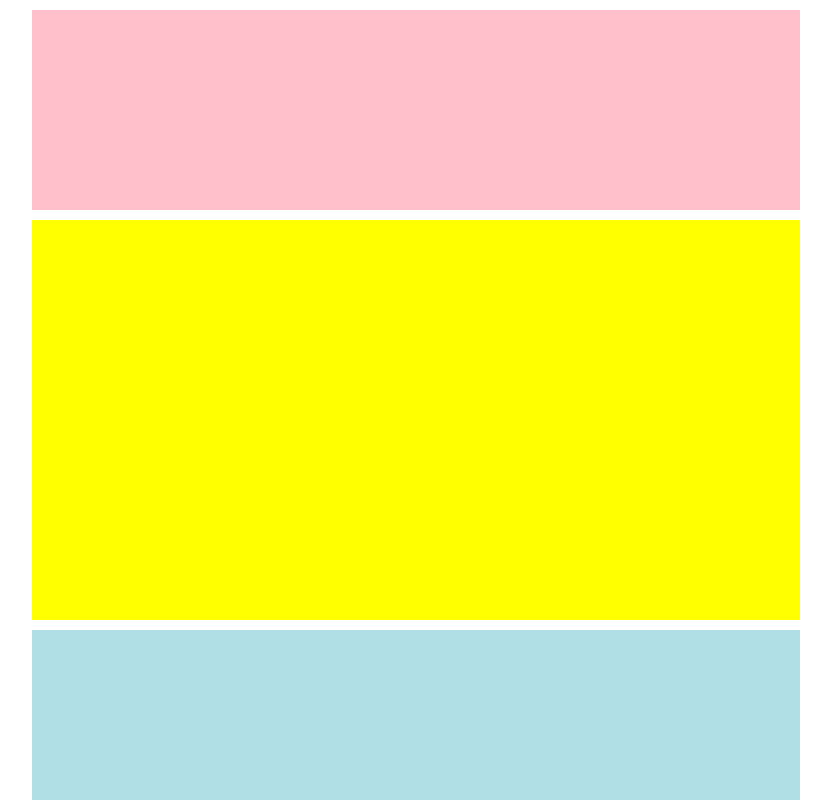
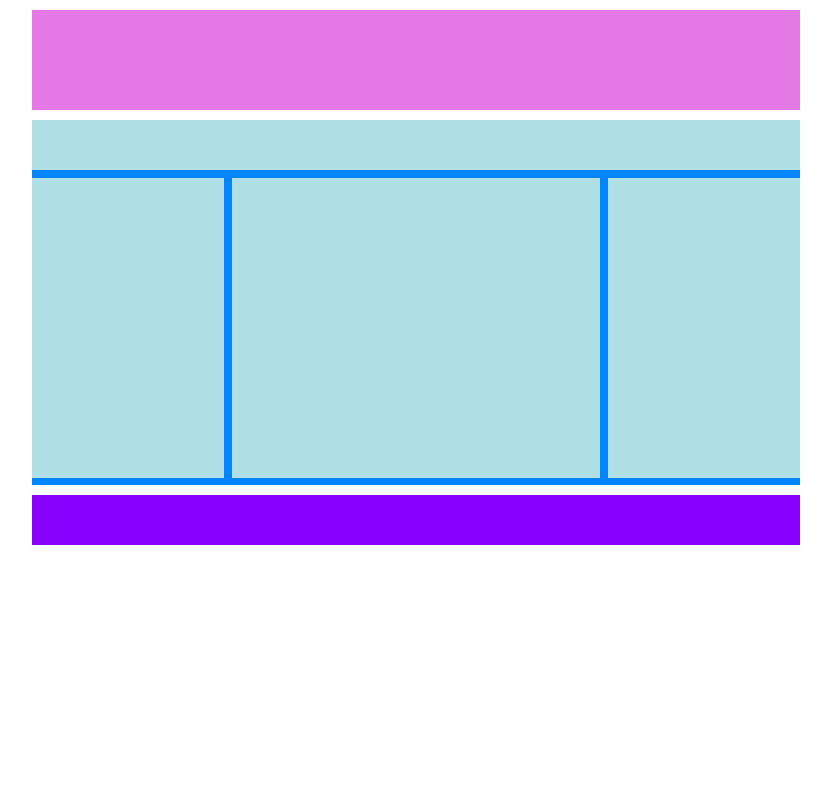
Before and after one commit to mattiadebonis/htmlcss-struttura-wp, a plain HTML site: page index.html in a window 1280 px wide. Shown: the top 800 px of the page, without its empty margins (224-1055 px from the left). Drawn offline with Linux system fonts and the light colour scheme.

Commit message:
1.2 - impaginazione elementi

```diff
--- a/css/master.css
+++ b/css/master.css
@@ -1,31 +1,65 @@
+/*impostazioni generali */
 *{
     padding:0;
     margin:0;
-    box-sizing: border;
+    box-sizing: border-box;
 }
 
 body > *{
     margin: 10px 20% 10px 20%;
 }
+
+/*intestazione pagina */
 header{
-    background-color: pink;
-    height: 200px;
-
+    background-color:rgb(229, 121, 230);
+    height: 100px;
 }
 
-.notizie-principali{
-    background-color: yellow;
-    height: 400px;
+/*contenitore*/
+.contentitore{
+    background-color:rgb(225, 214,123);
+    height: 200px;
 }
 
 
+/*sezione principale*/
 main{
-    background-color: powderblue;
-    height: 600px;
-
+    background-color:rgb(1, 134,255);
 }
 
+main > *{
+    background-color: powderblue;
+    margin-bottom: 1%;
+}
+
+main::after{
+    content: "";
+    display: table;
+    clear: both;
+}
+
+.intestazione-main{
+    width: 100%;
+    height: 50px;
+}
+
+aside{
+    float: left;
+    width: 25%;
+    height: 300px;
+}
+
+.sezione-principale-main{
+    float: left;
+    margin-left: 1%;
+    margin-right: 1%;
+    width: 48%;
+    height: 300px;
+}
+
+
+/*footer*/
 footer{
-    background-color:purple;
-    height: 100px;
+    background-color: rgb(136,1,254);
+    height: 50px;
 }
--- a/index.html
+++ b/index.html
@@ -6,33 +6,55 @@
     <meta name="viewport" content="width=device-width, initial-scale=1.0">
 
     <link rel="stylesheet" href="css/master.css">
-    <title>Document</title>
+    <title>Riquadri con Float di Mattia De Bonis</title>
 </head>
 <body>
-    <!-- header-->
+    <!-- intestazione pagina-->
     <header>
 
     </header>
-    <!-- /header-->
+    <!-- /intestazione pagina-->
 
-    <!-- div-->
-    <div class="notizie-principali">
+    <!-- notizie principali-->
+    <div class="contenitore">
 
     </div>
-    <!-- /div-->
+    <!-- /notizie principali-->
 
-    <!-- main-->
+    <!-- sezione principale-->
     <main>
+        <!-- intestazione sezione principale-->
+        <div class="intestazione-main">
 
+        </div>
+        <!-- /intestazione sezione principale-->
+
+        <!-- barra sinistra sezione principale-->
+        <aside>
+
+        </aside>
+        <!-- /barra sinistra sezione principale-->
+
+        <!-- sezione principale sezione principale-->
+        <div class="sezione-principale-main">
+
+        </div>
+        <!-- /sezione principale sezione principale-->
+
+        <!-- barra destra main-->
+        <aside class="destra">
+
+        </aside>
+        <!-- /barra destra main-->
     </main>
-    <!-- main-->
+    <!-- sezione principale-->
 
 
-    <!-- footer-->
+    <!-- pie di pagina-->
     <footer>
 
     </footer>
-    <!-- /footer-->
+    <!-- /pie di pagina-->
 
 
 
```
